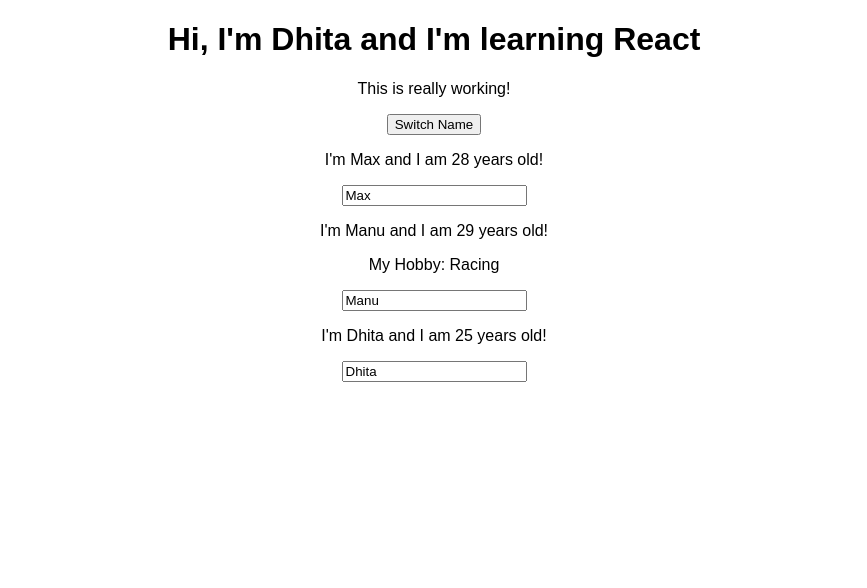
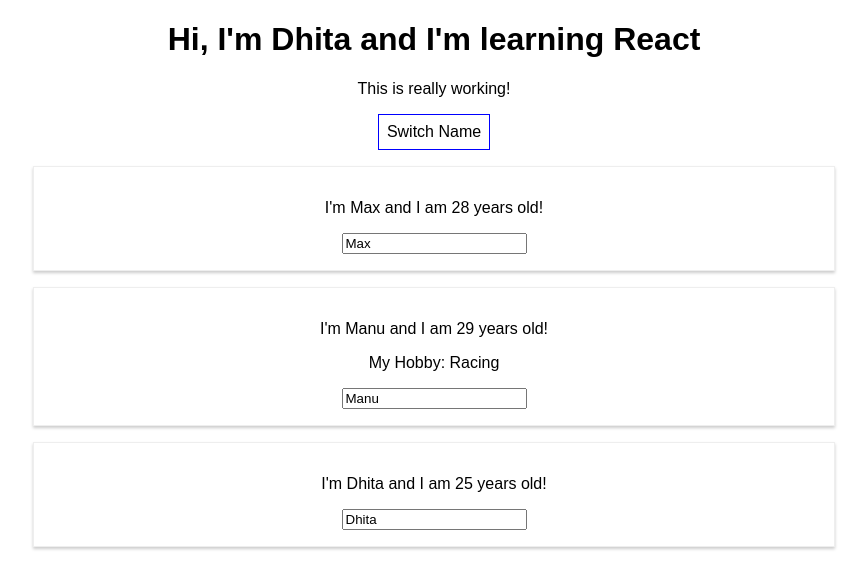
Before and after one commit to dhita-irma/learn-react, a React (Create React App) app in the folder react-complete-guide/: page / in a window 1280 px wide. Shown: the top 588 px of the page, without its empty margins (206-1073 px from the left). Built offline with nearby package versions, Linux system fonts and the light colour scheme.

Commit message:
Style components: Stylesheet & Inline style

```diff
--- a/react-complete-guide/src/App.js
+++ b/react-complete-guide/src/App.js
@@ -1,6 +1,8 @@
 import React, { Component } from 'react';
 import Person from './Person/Person';
+
 import './App.css';
+import './Person/Person.css';
 
 class App extends Component {
   state = {
@@ -35,11 +37,23 @@
   }
 
   render() {
+
+    const style = {
+      backgroundColor: 'white',
+      font: 'inherit',
+      border: '1px solid blue',
+      padding: '8px',
+      cursor: 'pointer'
+    }
+
     return (
       <div className="App">
         <h1>Hi, I'm Dhita and I'm learning React</h1>
         <p>This is really working!</p>
-        <button onClick={() => this.switchNameHandler('Maximilian!!')}>Switch Name</button>
+        <button
+          style={style}
+          onClick={() => this.switchNameHandler('Maximilian!!')}
+          >Switch Name</button>
         <Person
           name={this.state.persons[0].name}
           age={this.state.persons[0].age}/>
--- /dev/null
+++ b/react-complete-guide/src/Person/Person.css
@@ -0,0 +1,8 @@
+.Person {
+    width: 60%;
+    margin: 16px auto;
+    border: 1px solid #eee;
+    box-shadow: 0 2px 3px #ccc;
+    padding: 16px;
+    text-align: center;
+}
--- a/react-complete-guide/src/Person/Person.js
+++ b/react-complete-guide/src/Person/Person.js
@@ -3,7 +3,7 @@
 
 const person = (props) => {
     return (
-        <div>
+        <div className="Person">
             <p onClick={props.click}>I'm {props.name} and I am {props.age} years old!</p>
             <p>{props.children}</p>
             <input type="text" onChange={props.changed} value={props.name}/>
```
